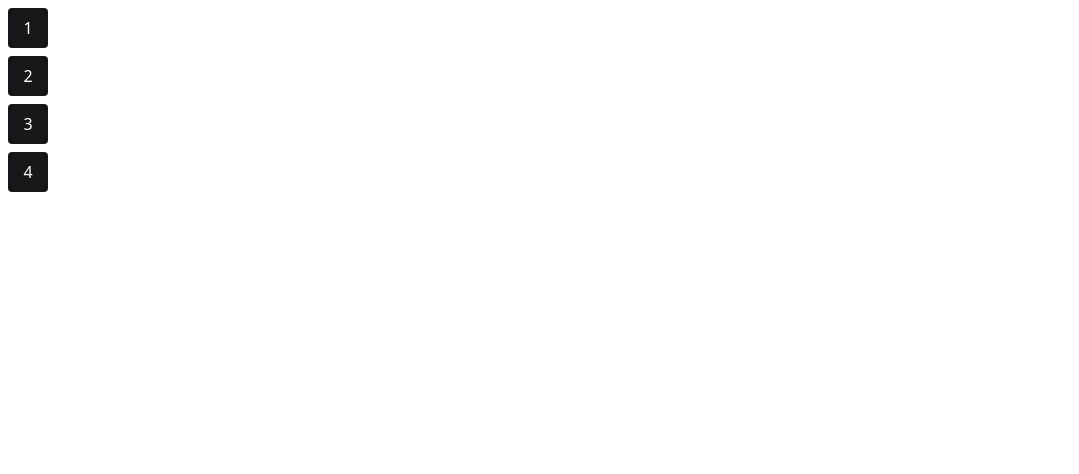
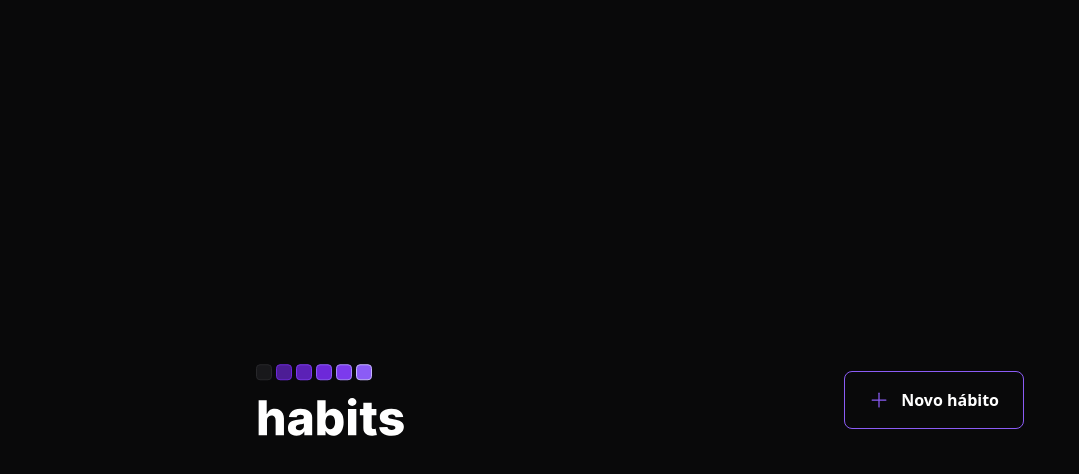
Before and after one commit to erik-albuquerque/habits, a React (Vite) app in the folder web/: page / in a window 1280 px wide. Shown: the top 474 px of the page, without its empty margins (0-1079 px from the left). Built offline with nearby package versions, Linux system fonts and the light colour scheme.

Commit message:
feat(web): add Header component

```diff
--- a/web/index.html
+++ b/web/index.html
@@ -6,7 +6,7 @@
     <meta name="viewport" content="width=device-width, initial-scale=1.0" />
     <title>Habits</title>
   </head>
-  <body>
+  <body class="bg-background text-white">
     <div id="root"></div>
     <script type="module" src="/src/main.tsx"></script>
   </body>
--- a/web/package.json
+++ b/web/package.json
@@ -9,6 +9,7 @@
     "preview": "vite preview"
   },
   "dependencies": {
+    "phosphor-react": "^1.4.1",
     "react": "^18.2.0",
     "react-dom": "^18.2.0"
   },
--- a/web/src/App.tsx
+++ b/web/src/App.tsx
@@ -1,16 +1,14 @@
+import { Header } from "./components/Header";
 import "./styles/global.css";
 
-import { Habit } from "./components/Habit";
+// import { Habit } from "./components/Habit";
 
-function App() {
+export function App() {
   return (
-    <>
-      <Habit completed={1} />
-      <Habit completed={2} />
-      <Habit completed={3} />
-      <Habit completed={4} />
-    </>
+    <div className="w-screen h-screen flex justify-center items-center">
+      <div className="w-full max-w-5xl px-6 flex flex-col gap-16">
+        <Header />
+      </div>
+    </div>
   );
 }
-
-export default App;
--- /dev/null
+++ b/web/src/components/Header.tsx
@@ -0,0 +1,18 @@
+import { Plus } from "phosphor-react";
+import logoImage from "../assets/logo.svg";
+
+export function Header() {
+  return (
+    <div className="w-full max-w-3xl mx-auto flex items-center justify-between">
+      <img src={logoImage} alt="Habits" />
+
+      <button
+        type="button"
+        className="border border-violet-500 font-semibold rounded-lg px-6 py-4 flex items-center gap-3 hover:border-violet-400"
+      >
+        <Plus size={20} className="text-violet-500" />
+        Novo hábito
+      </button>
+    </div>
+  );
+}
--- a/web/tailwind.config.cjs
+++ b/web/tailwind.config.cjs
@@ -2,7 +2,11 @@
 module.exports = {
   content: ['./src/**/*.tsx', './index.html'],
   theme: {
-    extend: {},
+    extend: {
+      colors: {
+        background: "#09090A"
+      }
+    },
   },
   plugins: [],
 }
```
Also changed, not shown: web/src/main.tsx (+6 -6 lines), web/src/assets/logo.svg (added), 1 other file (tests, documents, lock files or other folders).
